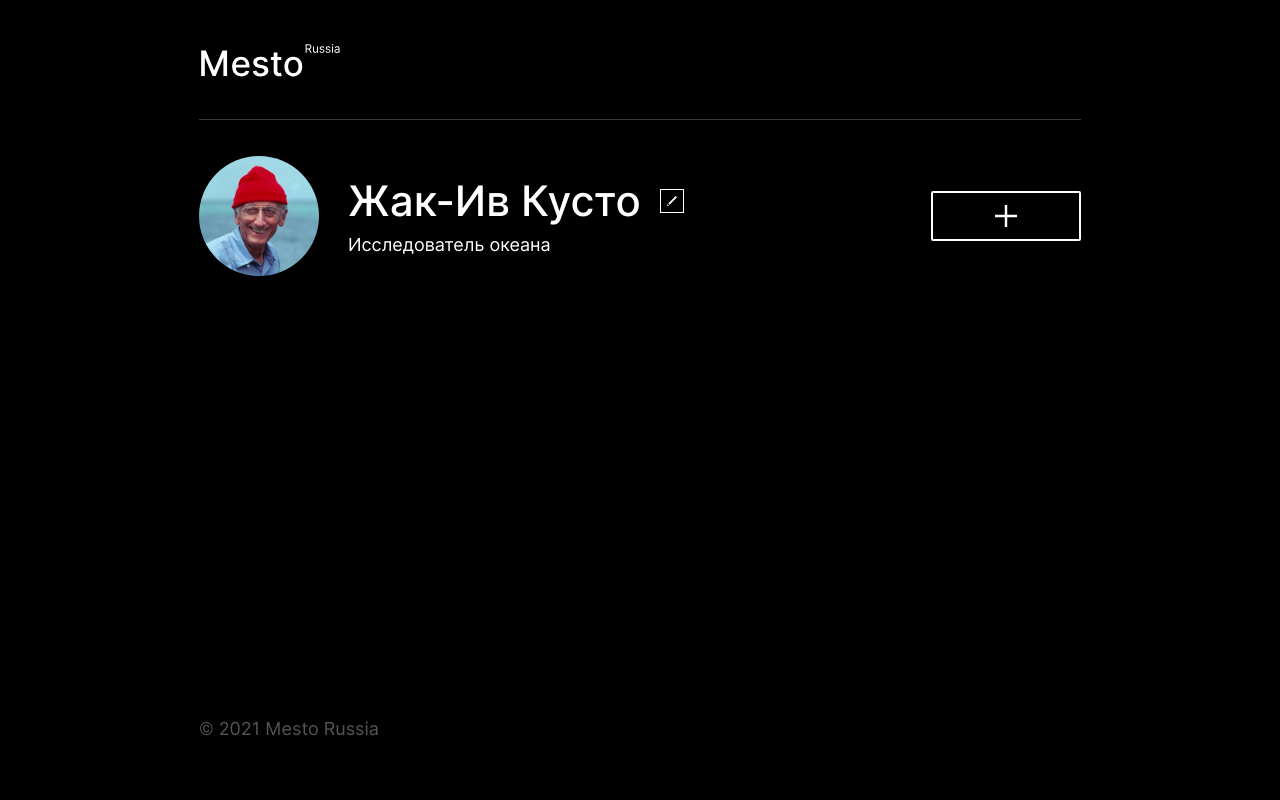
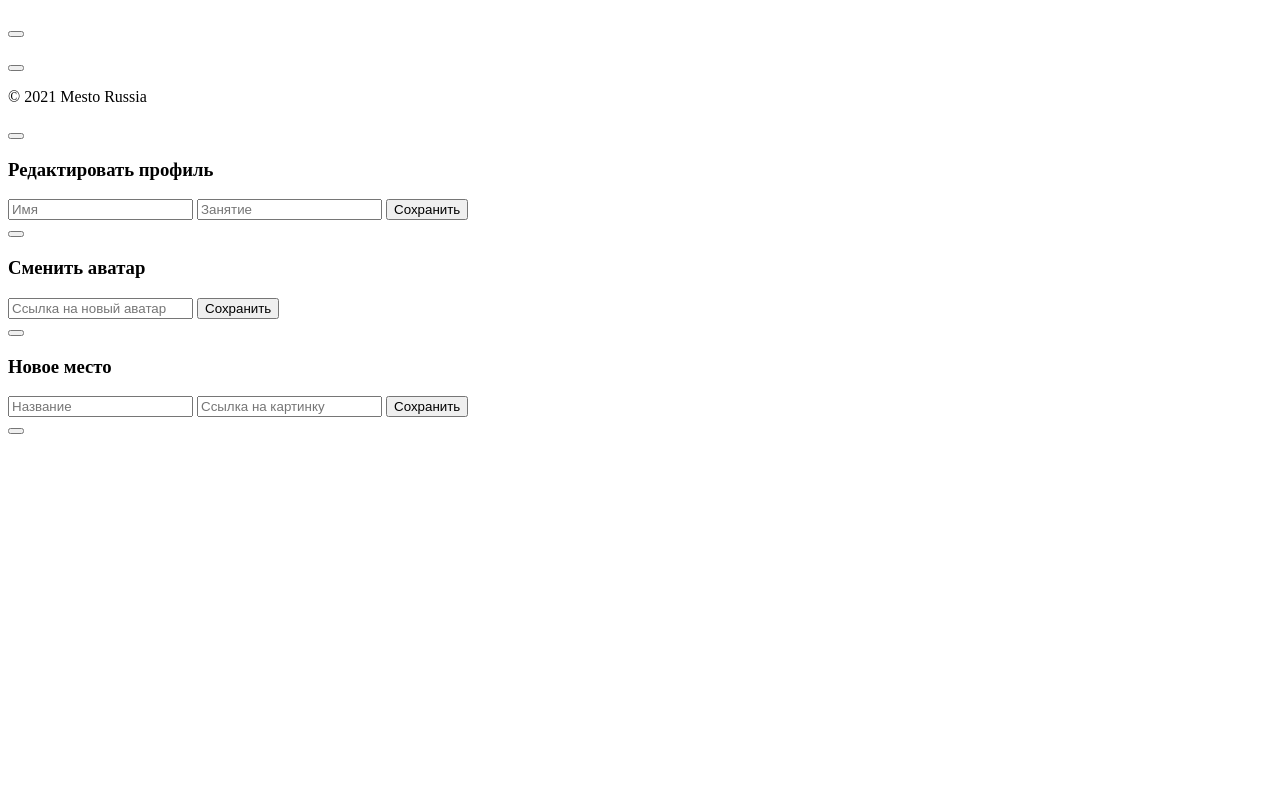
Before and after one commit to FlipFlopJr/mesto, a plain HTML site: page src/index.html in a window 1280 px wide. Drawn offline with Linux system fonts and the light colour scheme.

Commit message:
Исправить index.html

```diff
--- a/src/index.html
+++ b/src/index.html
@@ -1,46 +1,90 @@
-<!doctype html>
+<!DOCTYPE html>
 <html lang="ru">
   <head>
-  <meta charset="UTF-8">
-  <meta name="viewport"
-        content="width=device-width, user-scalable=no, initial-scale=1.0, maximum-scale=1.0, minimum-scale=1.0">
-  <meta http-equiv="X-UA-Compatible" content="ie=edge">
+    <meta charset="UTF-8" />
+    <meta
+      name="viewport"
+      content="width=device-width, user-scalable=no, initial-scale=1.0, maximum-scale=1.0, minimum-scale=1.0"
+    />
+    <meta http-equiv="X-UA-Compatible" content="ie=edge" />
     <title>Mesto</title>
-  <link rel="stylesheet" href="./pages/index.css">
   </head>
   <body class="page">
     <div class="page__content">
       <header class="header page__section">
-    <img src="./images/logo.svg" alt="Логотип проекта масто" class="logo header__logo">
+        <!-- <img
+          src="./images/logo.svg"
+          alt="Логотип проекта масто"
+          class="logo header__logo"
+        /> -->
+        <div class="logo header__logo"></div>
       </header>
       <main class="content">
         <section class="profile page__section">
-      <div class="profile__image" style="background-image: url('./images/avatar.jpg');"></div>
+          <div class="profile__image"></div>
           <div class="profile__info">
-        <h1 class="profile__title">Жак-Ив Кусто</h1>
+            <h1 class="profile__title"></h1>
             <button class="profile__edit-button" type="button"></button>
-        <p class="profile__description">Исследователь океана</p>
+            <p class="profile__description"></p>
           </div>
           <button class="profile__add-button" type="button"></button>
         </section>
         <section class="places page__section">
-      <ul class="places__list">
-      </ul>
+          <ul class="places__list"></ul>
         </section>
       </main>
       <footer class="footer page__section">
-    <p class="footer__copyright">
-      © 2021 Mesto Russia
-    </p>
+        <p class="footer__copyright">© 2021 Mesto Russia</p>
       </footer>
       <div class="popup popup_type_edit">
         <div class="popup__content">
           <button type="button" class="popup__close"></button>
           <h3 class="popup__title">Редактировать профиль</h3>
-      <form class="popup__form" name="edit-profile">
-        <input type="text" name="name" class="popup__input popup__input_type_name" placeholder="Имя" required>
-        <input type="text" name="description" class="popup__input popup__input_type_description" placeholder="Занятие" required>
-        <button type="submit" class="button popup__button">Сохранить</button>
+          <form class="popup__form" name="edit-profile" novalidate>
+            <input
+              type="text"
+              name="name"
+              class="popup__input popup__input_type_name"
+              id="popup__input_name"
+              placeholder="Имя"
+              minlength="2"
+              maxlength="40"
+              required
+            />
+            <span class="popup__input_error popup__input_name_error"></span>
+            <input
+              type="text"
+              name="description"
+              class="popup__input popup__input_type_description"
+              id="popup__input_description"
+              placeholder="Занятие"
+              minlength="2"
+              maxlength="200"
+              required
+            />
+            <span
+              class="popup__input_error popup__input_description_error"
+            ></span>
+            <button type="submit" class="button popup__button">
+              Сохранить
+            </button>
+          </form>
+        </div>
+      </div>
+      <div class="popup popup_type_avatar">
+        <div class="popup__content">
+          <button class="popup__close"></button>
+          <h3 class="popup__title">Сменить аватар</h3>
+          <form class="popup__form" name="avatar-form" novalidate>
+            <input
+              type="url"
+              class="popup__input popup__input_type_avatar"
+              name="avatar"
+              required
+              placeholder="Ссылка на новый аватар"
+            />
+            <span class="popup__input-error" id="avatar-error"></span>
+            <button type="submit" class="popup__button">Сохранить</button>
           </form>
         </div>
       </div>
@@ -48,32 +92,52 @@
         <div class="popup__content">
           <button type="button" class="popup__close"></button>
           <h3 class="popup__title">Новое место</h3>
-      <form class="popup__form" name="new-place">
-        <input type="text" name="place-name" class="popup__input popup__input_type_card-name" placeholder="Название" required>
-        <input type="url" name="link" class="popup__input popup__input_type_url" placeholder="Ссылка на картинку" required>
-        <button type="submit" class="button popup__button">Сохранить</button>
+          <form class="popup__form" name="new-place" novalidate>
+            <input
+              type="text"
+              name="place-name"
+              class="popup__input popup__input_type_card-name"
+              id="popup__input_card"
+              placeholder="Название"
+              minlength="2"
+              maxlength="30"
+              required
+            />
+            <span class="popup__input_error popup__input_card_error"></span>
+            <input
+              type="url"
+              name="link"
+              class="popup__input popup__input_type_url"
+              id="popup__input_url"
+              placeholder="Ссылка на картинку"
+              required
+            />
+            <span class="popup__input_error popup__input_url_error"></span>
+            <button type="submit" class="button popup__button">
+              Сохранить
+            </button>
           </form>
         </div>
       </div>
       <div class="popup popup_type_image">
         <div class="popup__content popup__content_content_image">
           <button type="button" class="popup__close"></button>
-      <img src="" alt="" class="popup__image">
+          <img src="" alt="" class="popup__image" />
           <p class="popup__caption"></p>
         </div>
       </div>
     </div>
-<script src="./scripts/cards.js"></script>
-<script src="./scripts/index.js" defer></script>
 
     <template id="card-template">
       <li class="places__item card">
         <img class="card__image" src="" alt="" />
         <button type="button" class="card__delete-button"></button>
         <div class="card__description">
-      <h2 class="card__title">
-      </h2>
+          <h2 class="card__title"></h2>
+          <div class="card__like-container">
             <button type="button" class="card__like-button"></button>
+            <span class="card__like-count">0</span>
+          </div>
         </div>
       </li>
     </template>
```
Also changed, not shown: src/scripts/serverData.js (indentation only). Lines whose indentation alone changed are shown as unchanged.
